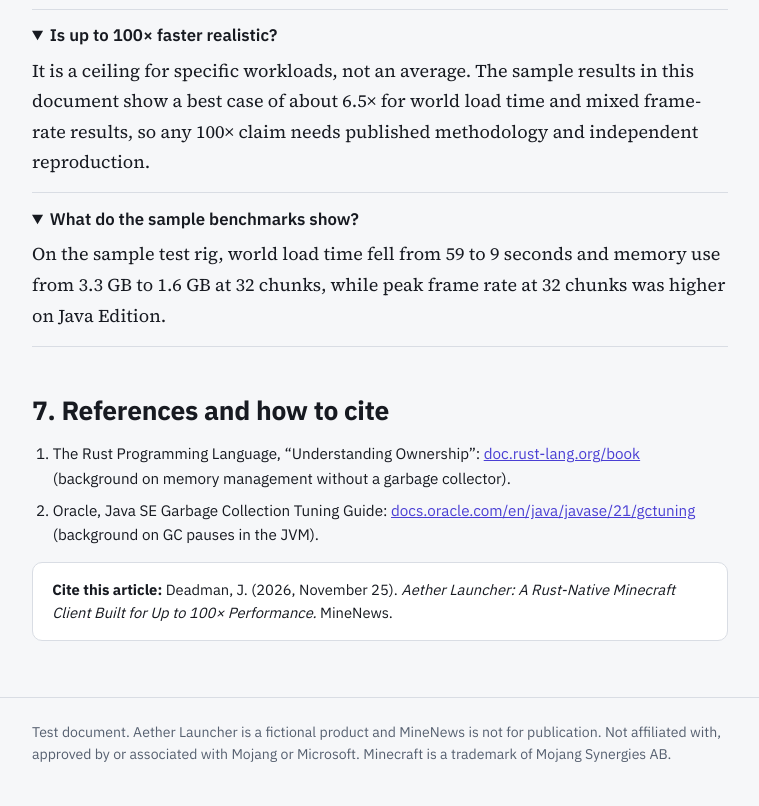
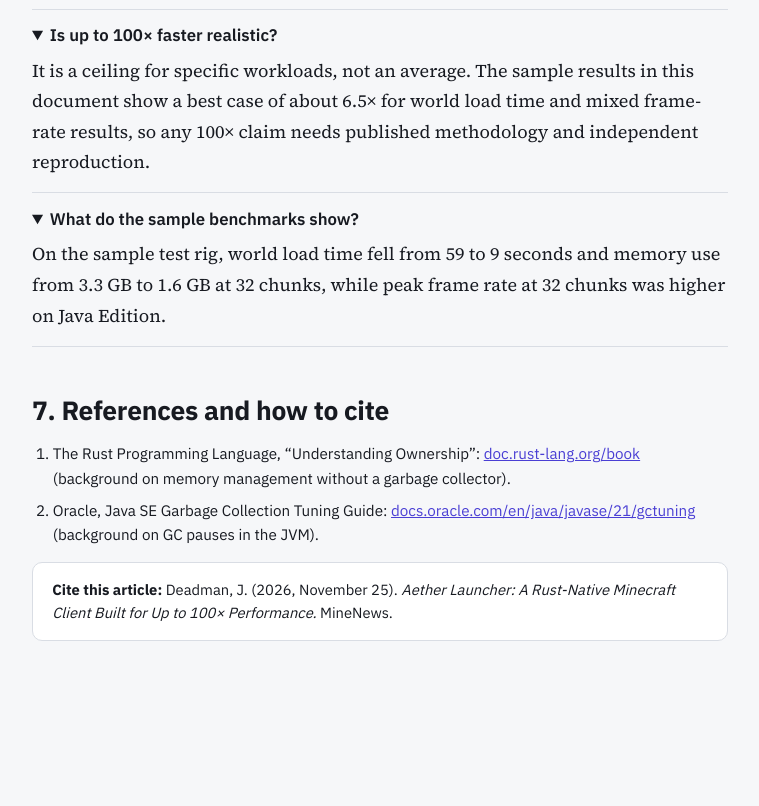
Before and after one commit to VP88studio/TestSite-For-AiSeo, a plain HTML site: page index.html in a window 1280 px wide. Shown: the part 5524-6330 px from the top of the page, without its empty margins (260-1019 px from the left). After the commit the page ends 6165 px from the top, so only its background shows below. Drawn offline with Linux system fonts and the light colour scheme.

Commit message:
Update index.html

```diff
--- a/index.html
+++ b/index.html
@@ -211,7 +211,5 @@ footer{border-top:1px solid var(--line);margin-top:3.5rem;padding:1.5rem 0 2.5re
 </section>
 </article>
 </main>
-
-<footer><div class="wrap">Test document. Aether Launcher is a fictional product and MineNews is not for publication. Not affiliated with, approved by or associated with Mojang or Microsoft. Minecraft is a trademark of Mojang Synergies AB.</div></footer>
 </body>
 </html>
```
